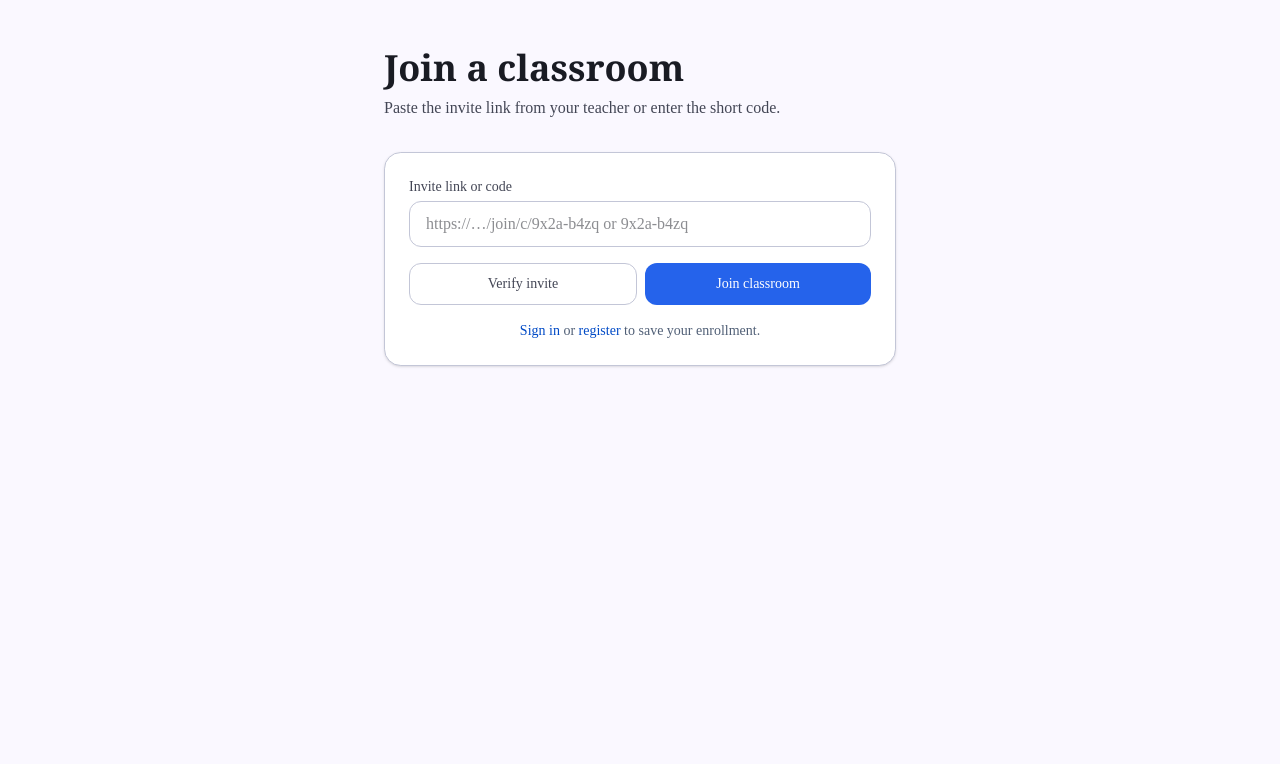
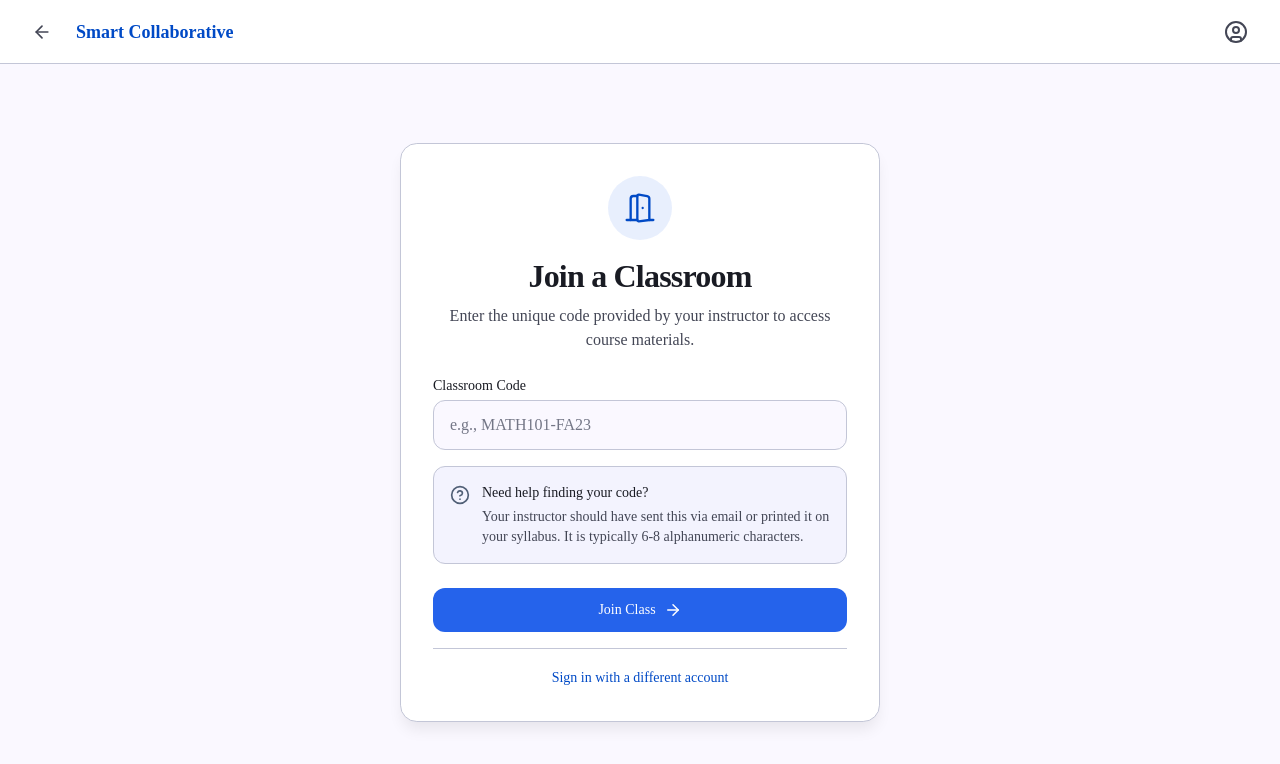
Before and after one commit to DAA-Group7/trippy-tropa, a Next.js app: page /join in a window 1280 px wide. Shown: the top 764 px of the page. Built offline with nearby package versions, Linux system fonts and the light colour scheme.

Commit message:
feat(join): add Stitch-style join classroom page
Match the invite-entry mockup with header, code form, and
help callout. Preserve code in URL and login redirect; defer
Supabase enrollment lookup until auth is wired.

```diff
--- a/src/app/join/c/[code]/page.tsx
+++ b/src/app/join/c/[code]/page.tsx
@@ -1,6 +1,6 @@
-import { JoinClassroomForm } from "@/components/join/join-classroom-form";
+import { JoinClassroomView } from "@/components/join/join-classroom-view";
 
-export const metadata = { title: "Join classroom" };
+export const metadata = { title: "Join a Classroom" };
 
 export default async function JoinByCodePage({
   params,
@@ -9,9 +9,5 @@ export default async function JoinByCodePage({
 }) {
   const { code } = await params;
 
-  return (
-    <div className="min-h-screen bg-[#faf8ff] px-4 py-12">
-      <JoinClassroomForm initialCode={code} />
-    </div>
-  );
+  return <JoinClassroomView initialCode={code} />;
 }
--- a/src/app/join/page.tsx
+++ b/src/app/join/page.tsx
@@ -1,6 +1,6 @@
-import { JoinClassroomForm } from "@/components/join/join-classroom-form";
+import { JoinClassroomView } from "@/components/join/join-classroom-view";
 
-export const metadata = { title: "Join classroom" };
+export const metadata = { title: "Join a Classroom" };
 
 export default async function JoinClassroomPage({
   searchParams,
@@ -9,9 +9,5 @@ export default async function JoinClassroomPage({
 }) {
   const { code } = await searchParams;
 
-  return (
-    <div className="min-h-screen bg-[#faf8ff] px-4 py-12">
-      <JoinClassroomForm initialCode={code} />
-    </div>
-  );
+  return <JoinClassroomView initialCode={code} />;
 }
--- a/src/components/join/join-classroom-form.tsx
+++ b/src/components/join/join-classroom-form.tsx
@@ -1,16 +1,18 @@
 "use client";
 
-import { useEffect, useState, useTransition } from "react";
+import { useState } from "react";
 import Link from "next/link";
 import { useRouter } from "next/navigation";
+import { ArrowRight, DoorOpen, HelpCircle } from "lucide-react";
 import { toast } from "sonner";
-import { getClassroomByInviteCode } from "@/app/actions/join-classroom";
 import { parseInviteCodeFromInput } from "@/lib/invite";
 import { routes } from "@/lib/constants/routes";
-import { cn } from "@/lib/utils";
 
 const inputClass =
-  "w-full rounded-lg border border-[#c3c6d7] bg-white px-4 py-2.5 text-base text-[#191b23] focus:border-[#004ac6] focus:outline-none focus:ring-1 focus:ring-[#004ac6]";
+  "w-full rounded-lg border border-[#c3c6d7] bg-[#faf8ff] px-4 py-3 text-base text-[#191b23] transition-colors placeholder:text-[#737686] focus:border-[#004ac6] focus:outline-none focus:ring-1 focus:ring-[#004ac6]";
+
+const cardShadow =
+  "shadow-[0_10px_15px_-3px_rgba(0,0,0,0.08)]";
 
 interface JoinClassroomFormProps {
   initialCode?: string;
@@ -18,145 +20,97 @@ interface JoinClassroomFormProps {
 
 export function JoinClassroomForm({ initialCode }: JoinClassroomFormProps) {
   const router = useRouter();
-  const [input, setInput] = useState(initialCode ?? "");
-  const [preview, setPreview] = useState<{
-    id: string;
-    name: string;
-    subject: string | null;
-  } | null>(null);
-  const [isPending, startTransition] = useTransition();
+  const [code, setCode] = useState(initialCode ?? "");
 
-  useEffect(() => {
-    if (!initialCode) return;
-    startTransition(async () => {
-      const classroom = await getClassroomByInviteCode(initialCode);
-      if (classroom) {
-        setPreview({ id: classroom.id, name: classroom.name, subject: classroom.subject });
-      }
-    });
-  }, [initialCode]);
+  const loginHref = (parsed?: string) => {
+    const c = parsed ?? initialCode;
+    return c
+      ? `${routes.login}?code=${encodeURIComponent(c)}`
+      : routes.login;
+  };
 
-  const lookupClassroom = () => {
-    const code = parseInviteCodeFromInput(input);
-    if (!code) {
-      toast.error("Enter a valid invite link or code");
+  const handleSubmit = (e: React.FormEvent) => {
+    e.preventDefault();
+    const parsed = parseInviteCodeFromInput(code);
+    if (!parsed) {
+      toast.error("Enter a valid classroom code or invite link");
       return;
     }
 
-    startTransition(async () => {
-      const classroom = await getClassroomByInviteCode(code);
-      if (!classroom) {
-        setPreview(null);
-        toast.error("Classroom not found. Check the link with your teacher.");
-        return;
-      }
-      setPreview({
-        id: classroom.id,
-        name: classroom.name,
-        subject: classroom.subject,
-      });
-      toast.success(`Found: ${classroom.name}`);
-    });
-  };
-
-  const handleJoin = () => {
-    if (!preview) {
-      lookupClassroom();
-      return;
-    }
-    const code = parseInviteCodeFromInput(input) ?? initialCode;
-    const onboardingHref = code
-      ? `${routes.onboarding}?code=${encodeURIComponent(code)}`
-      : routes.onboarding;
-    const loginHref = code
-      ? `${routes.login}?code=${encodeURIComponent(code)}&redirect=${encodeURIComponent(onboardingHref)}`
-      : routes.login;
-    // TODO: enroll member when auth session exists; until then route via sign-in
-    router.push(loginHref);
+    // UI-only: enrollment logic will be wired later
+    toast.info("Join enrollment will connect when auth is wired");
+    const onboardingHref = `${routes.onboarding}?code=${encodeURIComponent(parsed)}`;
+    router.push(
+      `${routes.login}?code=${encodeURIComponent(parsed)}&redirect=${encodeURIComponent(onboardingHref)}`
+    );
   };
 
   return (
-    <div className="mx-auto w-full max-w-lg">
-      <div className="mb-8 text-center sm:text-left">
-        <h1 className="font-serif text-3xl font-bold text-[#191b23] sm:text-4xl">
-          Join a classroom
+    <div
+      className={`w-full max-w-[480px] rounded-xl border border-[#c3c6d7] bg-white p-6 md:p-8 ${cardShadow}`}
+    >
+      <div className="mb-6 flex flex-col items-center gap-2 text-center">
+        <div className="mb-2 flex size-16 items-center justify-center rounded-full bg-[#2563eb]/10">
+          <DoorOpen className="size-8 text-[#004ac6]" strokeWidth={1.75} />
+        </div>
+        <h1 className="text-2xl font-semibold tracking-tight text-[#191b23] md:text-[32px] md:leading-10">
+          Join a Classroom
         </h1>
-        <p className="mt-2 text-[#434655]">
-          Paste the invite link from your teacher or enter the short code.
+        <p className="text-base text-[#434655]">
+          Enter the unique code provided by your instructor to access course
+          materials.
         </p>
       </div>
 
-      <div className="rounded-xl border border-[#c3c6d7] bg-white p-6 shadow-sm">
+      <form className="flex flex-col gap-4" onSubmit={handleSubmit}>
+        <div className="flex flex-col gap-1">
           <label
-          htmlFor="invite"
-          className="mb-1 block text-sm font-medium text-[#434655]"
+            htmlFor="classroom-code"
+            className="text-sm font-medium text-[#191b23]"
           >
-          Invite link or code
+            Classroom Code
           </label>
           <input
-          id="invite"
+            id="classroom-code"
+            type="text"
             className={inputClass}
-          placeholder="https://…/join/c/9x2a-b4zq or 9x2a-b4zq"
-          value={input}
-          onChange={(e) => setInput(e.target.value)}
-          onKeyDown={(e) => e.key === "Enter" && lookupClassroom()}
+            placeholder="e.g., MATH101-FA23"
+            value={code}
+            onChange={(e) => setCode(e.target.value)}
+            autoComplete="off"
+            spellCheck={false}
           />
-
-        {preview && (
-          <div className="mt-4 rounded-lg border border-[#004ac6]/20 bg-[#dbe1ff]/40 p-4">
-            <p className="text-sm font-medium text-[#004ac6]">Classroom found</p>
-            <p className="mt-1 text-lg font-semibold text-[#191b23]">{preview.name}</p>
-            {preview.subject && (
-              <p className="text-sm text-[#505f76]">{preview.subject}</p>
-            )}
-          </div>
-        )}
-
-        <div className="mt-4 flex flex-col gap-2 sm:flex-row">
-          <button
-            type="button"
-            disabled={isPending}
-            onClick={lookupClassroom}
-            className={cn(
-              "flex-1 rounded-lg border border-[#c3c6d7] px-4 py-2.5 text-sm font-medium text-[#434655] hover:bg-[#f3f3fe] disabled:opacity-60"
-            )}
-          >
-            {isPending ? "Looking up…" : "Verify invite"}
-          </button>
-          <button
-            type="button"
-            disabled={isPending}
-            onClick={handleJoin}
-            className="flex-1 rounded-lg bg-[#2563eb] px-4 py-2.5 text-sm font-medium text-white hover:bg-[#004ac6] disabled:opacity-60"
-          >
-            Join classroom
-          </button>
         </div>
 
-          <p className="mt-4 text-center text-sm text-[#505f76]">
+        <div className="flex gap-3 rounded-lg border border-[#c3c6d7] bg-[#f3f3fe] p-4">
+          <HelpCircle className="mt-0.5 size-5 shrink-0 text-[#505f76]" />
+          <div className="flex flex-col gap-1">
+            <span className="text-sm font-medium text-[#191b23]">
+              Need help finding your code?
+            </span>
+            <p className="text-sm text-[#434655]">
+              Your instructor should have sent this via email or printed it on
+              your syllabus. It is typically 6-8 alphanumeric characters.
+            </p>
+          </div>
+        </div>
+
+        <button
+          type="submit"
+          className="mt-2 flex w-full items-center justify-center gap-2 rounded-lg bg-[#2563eb] px-6 py-3 text-sm font-medium text-white transition-colors hover:bg-[#004ac6]"
+        >
+          Join Class
+          <ArrowRight className="size-[18px]" />
+        </button>
+      </form>
+
+      <div className="mt-4 border-t border-[#c3c6d7] pt-4 text-center">
         <Link
-            href={
-              initialCode
-                ? `${routes.login}?code=${encodeURIComponent(initialCode)}`
-                : routes.login
-            }
-            className="font-medium text-[#004ac6]"
+          href={loginHref(parseInviteCodeFromInput(code) ?? undefined)}
+          className="text-sm font-medium text-[#004ac6] hover:underline"
         >
-            Sign in
-          </Link>{" "}
-          or{" "}
-          <Link
-            href={
-              initialCode
-                ? `${routes.register}?code=${encodeURIComponent(initialCode)}`
-                : routes.register
-            }
-            className="font-medium text-[#004ac6]"
-          >
-            register
-          </Link>{" "}
-          to save your enrollment.
-        </p>
+          Sign in with a different account
+        </Link>
       </div>
     </div>
   );
--- /dev/null
+++ b/src/components/join/join-classroom-view.tsx
@@ -0,0 +1,50 @@
+"use client";
+
+import Link from "next/link";
+import { useRouter } from "next/navigation";
+import { ArrowLeft, UserCircle } from "lucide-react";
+import { JoinClassroomForm } from "@/components/join/join-classroom-form";
+import { routes } from "@/lib/constants/routes";
+
+interface JoinClassroomViewProps {
+  initialCode?: string;
+}
+
+export function JoinClassroomView({ initialCode }: JoinClassroomViewProps) {
+  const router = useRouter();
+
+  const loginHref = initialCode
+    ? `${routes.login}?code=${encodeURIComponent(initialCode)}`
+    : routes.login;
+
+  return (
+    <div className="flex min-h-screen flex-col bg-[#faf8ff] text-[#191b23]">
+      <header className="sticky top-0 z-50 flex h-16 shrink-0 items-center justify-between border-b border-[#c3c6d7] bg-white px-4 md:px-6">
+        <div className="flex items-center gap-4">
+          <button
+            type="button"
+            onClick={() => router.back()}
+            className="rounded-full p-2 text-[#434655] transition-colors hover:bg-[#e7e7f3]"
+            aria-label="Go back"
+          >
+            <ArrowLeft className="size-5" />
+          </button>
+          <span className="text-lg font-bold text-[#004ac6]">
+            Smart Collaborative
+          </span>
+        </div>
+        <Link
+          href={loginHref}
+          className="rounded-full p-2 text-[#434655] transition-colors hover:bg-[#e7e7f3]"
+          aria-label="Account"
+        >
+          <UserCircle className="size-6" />
+        </Link>
+      </header>
+
+      <main className="flex flex-1 items-center justify-center p-4 md:p-6">
+        <JoinClassroomForm initialCode={initialCode} />
+      </main>
+    </div>
+  );
+}
```
Lines whose indentation alone changed are shown as unchanged.
